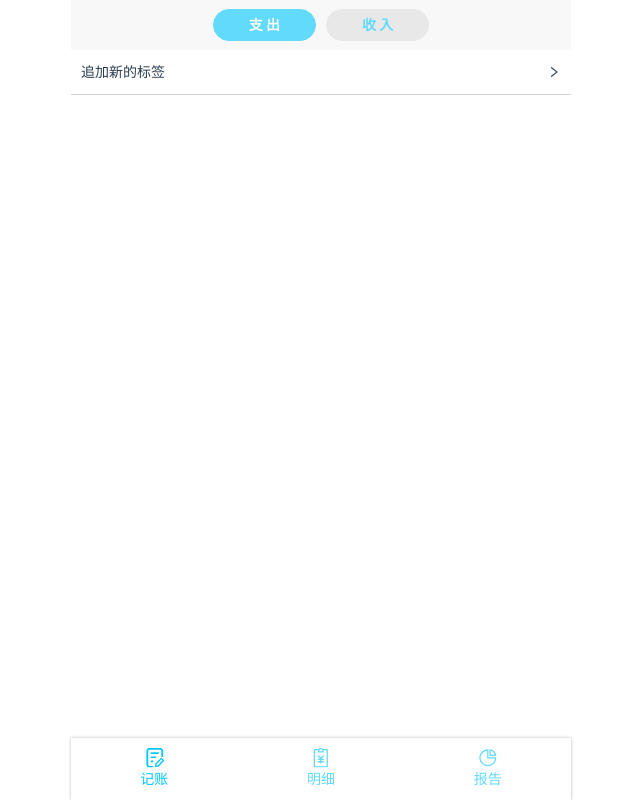
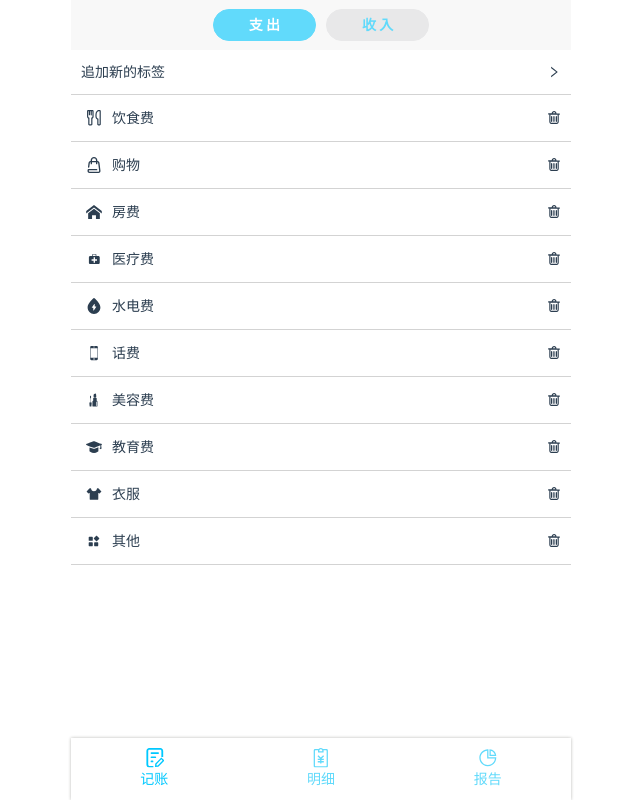
Before and after one commit to carsonhuang520/money-book, a React (Create React App) app: page /editCategory in a window 1280 px wide. Shown: the whole page, without its empty margins (319-959 px from the left). Built offline with nearby package versions, Linux system fonts and the light colour scheme; data requests are answered from the project's data file.

Commit message:
实现标签的删除

```diff
--- a/db.json
+++ b/db.json
@@ -34,12 +34,6 @@
       "name": "话费",
       "iconName": "shouji",
       "id": "6",
-      "type": "outcome"
-    },
-    {
-      "name": "应酬",
-      "iconName": "jiubei",
-      "id": "7",
       "type": "outcome"
     },
     {
--- a/src/components/CategoryList.js
+++ b/src/components/CategoryList.js
@@ -5,16 +5,23 @@ import {QuestionCircleOutlined} from '@ant-design/icons'
 import './CategoryList.scss'
 import Icon from './Icon'
 import withContext from '../withContext'
+import EmptyData from './EmptyData'
 
 class CategoryList extends Component {
-  confirm() {
+  confirm(item) {
     Modal.confirm({
       title: '确定要删除该标签吗？',
       centered: true,
       icon: <QuestionCircleOutlined/>,
       okText: '确认',
-      cancelText: '取消'
+      cancelText: '取消',
+      onOk: () => this.onDeleteCategory(item)
     })
+  }
+
+  onDeleteCategory = (item) => {
+    this.props.onDeleteCategory(item)
+    console.log(item)
   }
 
   toAddCategory = () => {
@@ -22,9 +29,9 @@ class CategoryList extends Component {
   }
 
   render() {
-    const {type, data} = this.props
-    let {categories} = data
+    let {type, categories} = this.props
     categories = categories.filter(item => item.type === type && item.name !== '编辑')
+    const isEmpty = categories.length
     return (
       <div className={'categoryList-wrapper'}>
         <ul className={'categoryList'}>
@@ -33,17 +40,17 @@ class CategoryList extends Component {
             <Icon name={'you'}/>
           </li>
           {
-            categories.map((item, index) => {
+            isEmpty ? categories.map((item, index) => {
               return (<li key={item.id}>
                 <span className={'categoryList-item'}>
                   <Icon name={item.iconName}/>
                   <span>{item.name}</span>
                 </span>
-                <span onClick={this.confirm.bind(this)}>
+                <span onClick={() => this.confirm(item)}>
                   <Icon name={'delete'}/>
                 </span>
               </li>)
-            })
+            }) : <EmptyData/>
           }
         </ul>
       </div>
--- a/src/pages/CreateCategory.js
+++ b/src/pages/CreateCategory.js
@@ -1,8 +1,11 @@
 import React, {Component, Fragment} from 'react'
 import Header from '../components/Header'
 import CategoryForm from '../components/CategoryForm'
+import axios from 'axios'
 
 class CreateCategory extends Component {
+
+
   render() {
     const {type, onClickType} = this.props
     return (
--- a/src/pages/EditCategory.js
+++ b/src/pages/EditCategory.js
@@ -1,15 +1,68 @@
 import React, {Component, Fragment} from 'react'
 import Header from '../components/Header'
 import CategoryList from '../components/CategoryList'
+import axios from 'axios'
+import Loading from '../components/Loading'
+import {success} from '../utils'
 
 class EditCategory extends Component {
+  constructor(props) {
+    super(props)
+    this.state = {
+      categories: [],
+      isLoading: false,
+    }
+  }
+
+  componentDidMount() {
+    this.initData()
+  }
+
+  initData = () => {
+    this.setState({
+      isLoading: true
+    })
+    axios.get('/categories').then(res => {
+      this.setState({
+        categories: res.data,
+        isLoading: false
+      })
+    }).catch(error => {
+      console.log(error)
+    })
+  }
+
+  onDeleteCategory = (item) => {
+    this.setState({
+      isLoading: true
+    })
+    axios.delete(`/categories/${item.id}`).then(() => {
+      const newCategories = this.state.categories.filter(e => e.id !== item.id)
+      success('删除成功!')
+      this.setState({
+        categories: newCategories,
+        isLoading: false,
+      })
+    }).catch(error => {
+      this.setState({
+        isLoading: false
+      })
+      console.log(error)
+    })
+  }
+
   render() {
     const {type, onClickType} = this.props
+    const {categories, isLoading} = this.state
     return (
       <Fragment>
         <Header type={type} onClickType={onClickType}/>
         <main className={'main-wrapper'}>
-          <CategoryList type={type}/>
+          {
+            isLoading
+              ? <Loading/>
+              : <CategoryList type={type} categories={categories} onDeleteCategory={this.onDeleteCategory}/>
+          }
         </main>
       </Fragment>
     )
```
Also changed, not shown: 1 other file (tests, documents, lock files or other folders).
